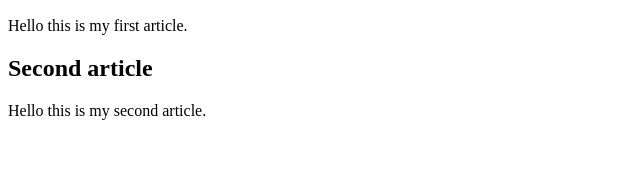
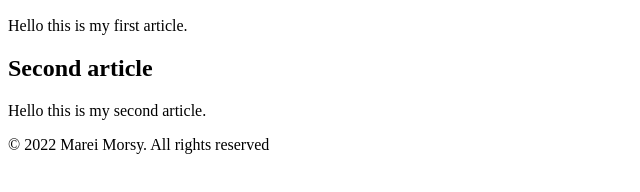
Before and after one commit to mareimorsy/fri-session-test-git, a plain HTML site: page index.html in a window 1280 px wide. Shown: the part 110-302 px from the top of the page, without its empty margins (0-640 px from the left). Drawn offline with Linux system fonts and the light colour scheme.

Commit message:
add footer

```diff
--- a/index.html
+++ b/index.html
@@ -21,5 +21,7 @@
             <p>Hello this is my second article.</p>
         </section>
     </div>
+
+    <footer>&copy; 2022 Marei Morsy. All rights reserved</footer>
 </body>
 </html>
```
